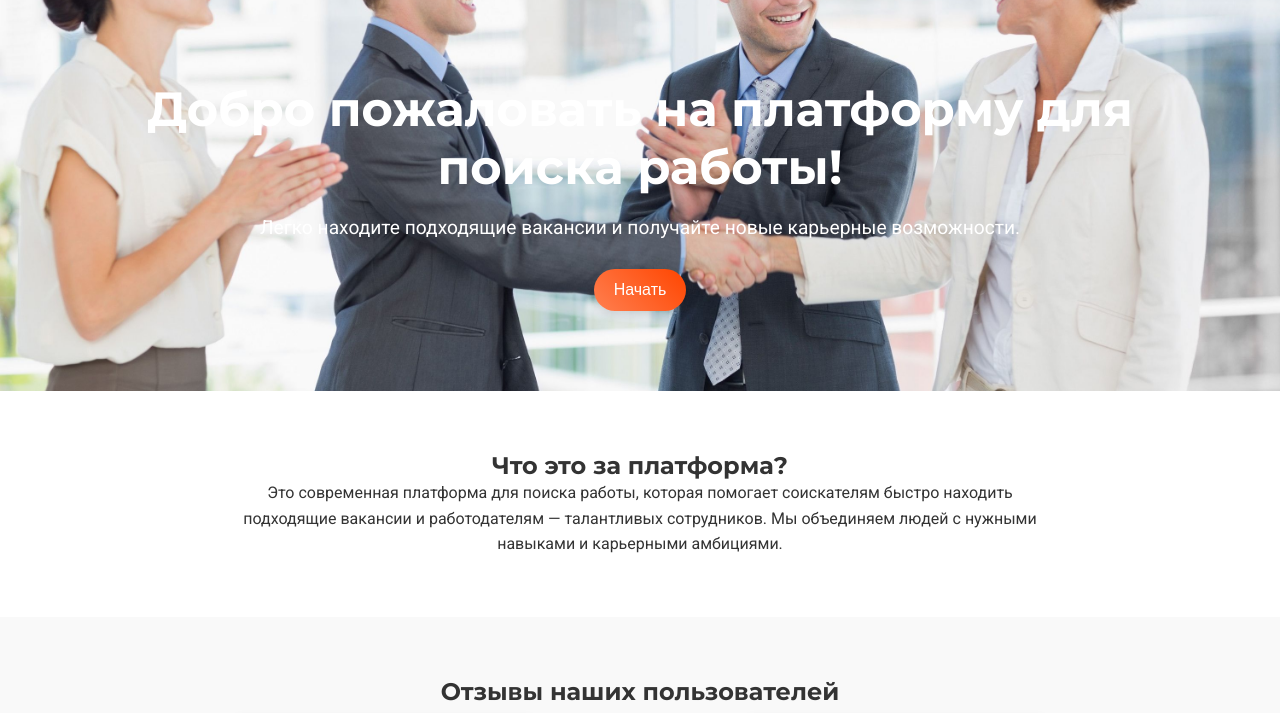
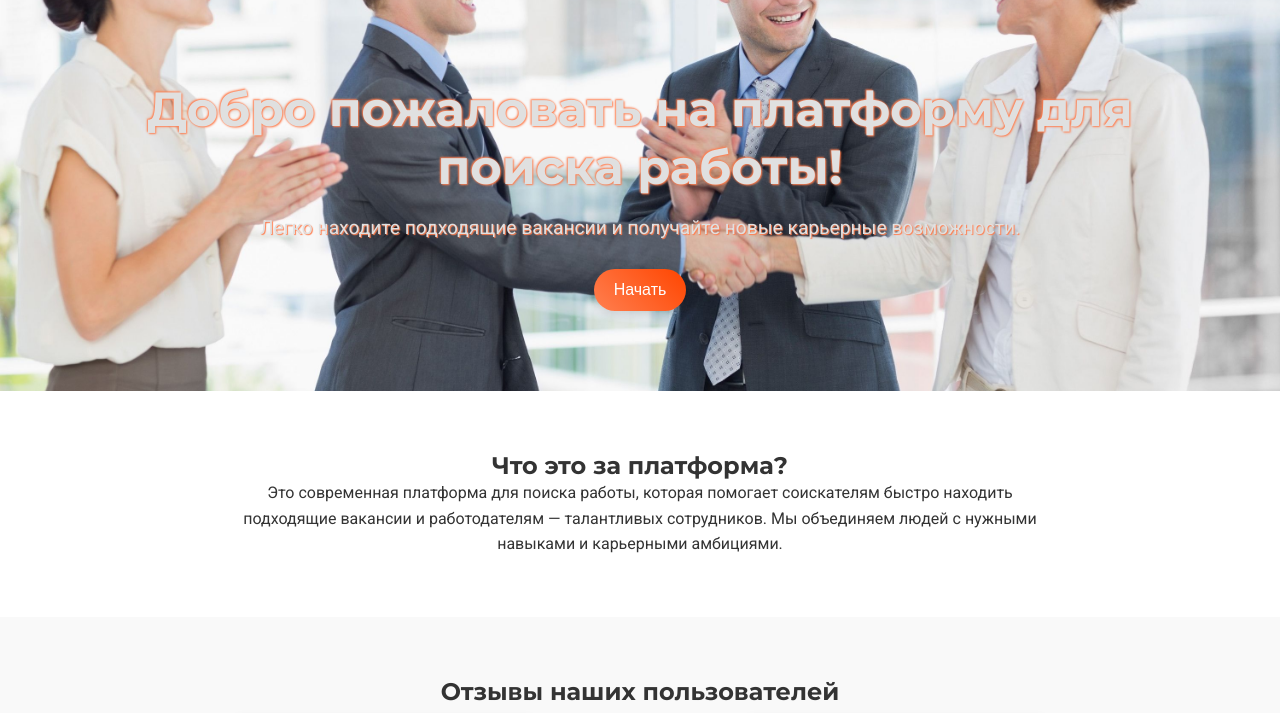
Before and after one commit to ProTonePrt/my-first-job-landing, a plain HTML site: page index.html in a window 1280 px wide. Shown: the top 713 px of the page. Drawn offline with Linux system fonts and the light colour scheme.

Commit message:
Update style.css

```diff
--- a/style.css
+++ b/style.css
@@ -31,12 +31,17 @@ h1, h2 {
 .hero-background h1 {
   font-size: 3rem;
   margin-bottom: 20px;
+  color: #e0e0e0; /* Светло-серый цвет текста */
+  text-shadow: 1px 1px 2px #ff7f50, -1px -1px 2px #ff7f50; /* Оранжевая обводка */
 }
 
 .hero-background p {
   font-size: 1.2rem;
   margin-bottom: 30px;
+  color: #e0e0e0; /* Светло-серый цвет */
+  text-shadow: 1px 1px 1px #ff7f50; /* Легкая обводка */
 }
+
 
 button {
   background: linear-gradient(45deg, #ff7f50, #ff4500);
```
